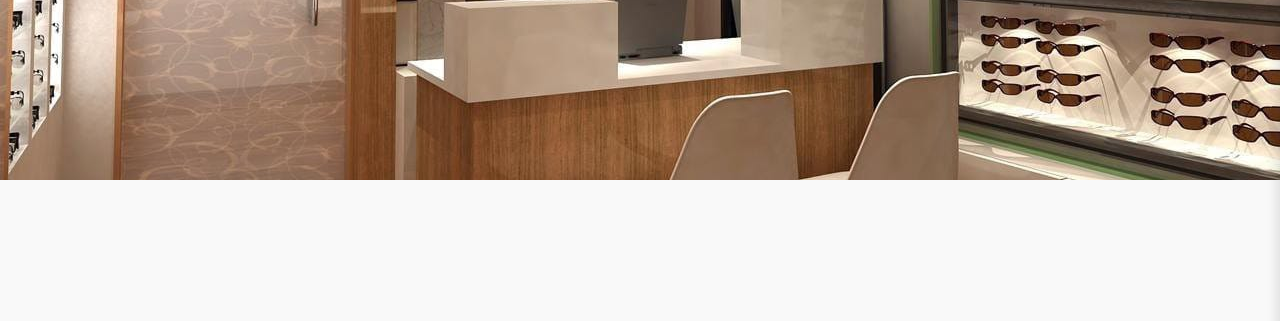
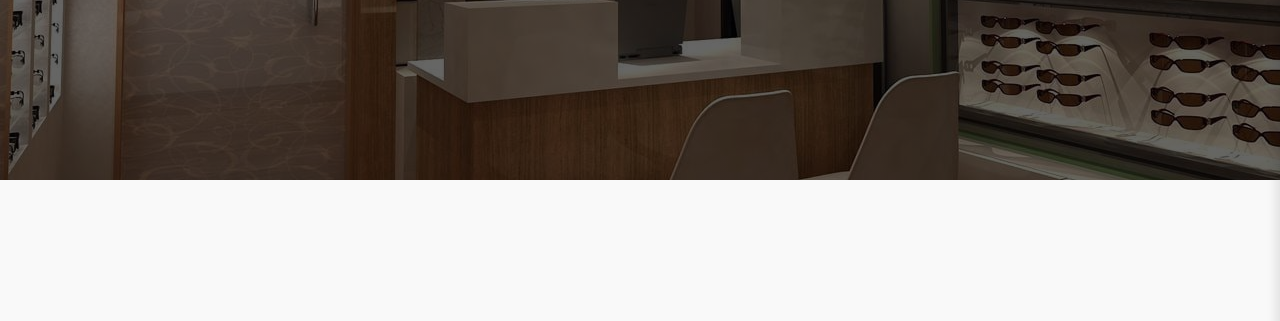
Before and after one commit to AmaanKhanGit/RoyalOpticals, a website built with Vite: page royal-opticals-main/about.html in a window 1280 px wide. Shown: the part 440-761 px from the top of the page. Built offline with nearby package versions, Linux system fonts and the light colour scheme; grey boxes are pictures that could not be loaded.

Commit message:
about updated

```diff
--- a/royal-opticals-main/src/styles/about.css
+++ b/royal-opticals-main/src/styles/about.css
@@ -12,7 +12,7 @@
 .hero {
     height: 70vh;
     width: 100%;
-    background-image: url("/Images/About/about-hero.png");
+    background-image: linear-gradient(rgba(0, 0, 0, 0.6), rgba(0, 0, 0, 0.6)), url("/Images/About/about-hero.png");
     background-size: cover;
     background-position: center;
     background-repeat: no-repeat;
```
